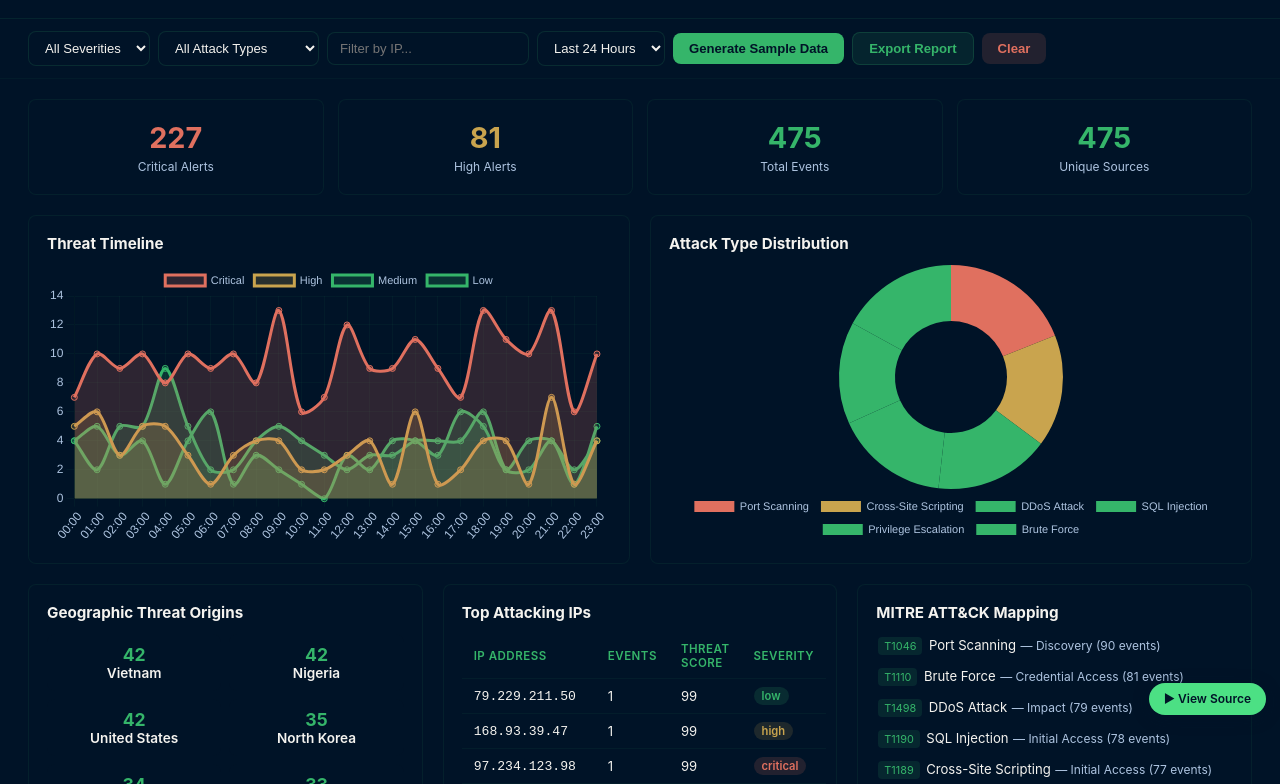
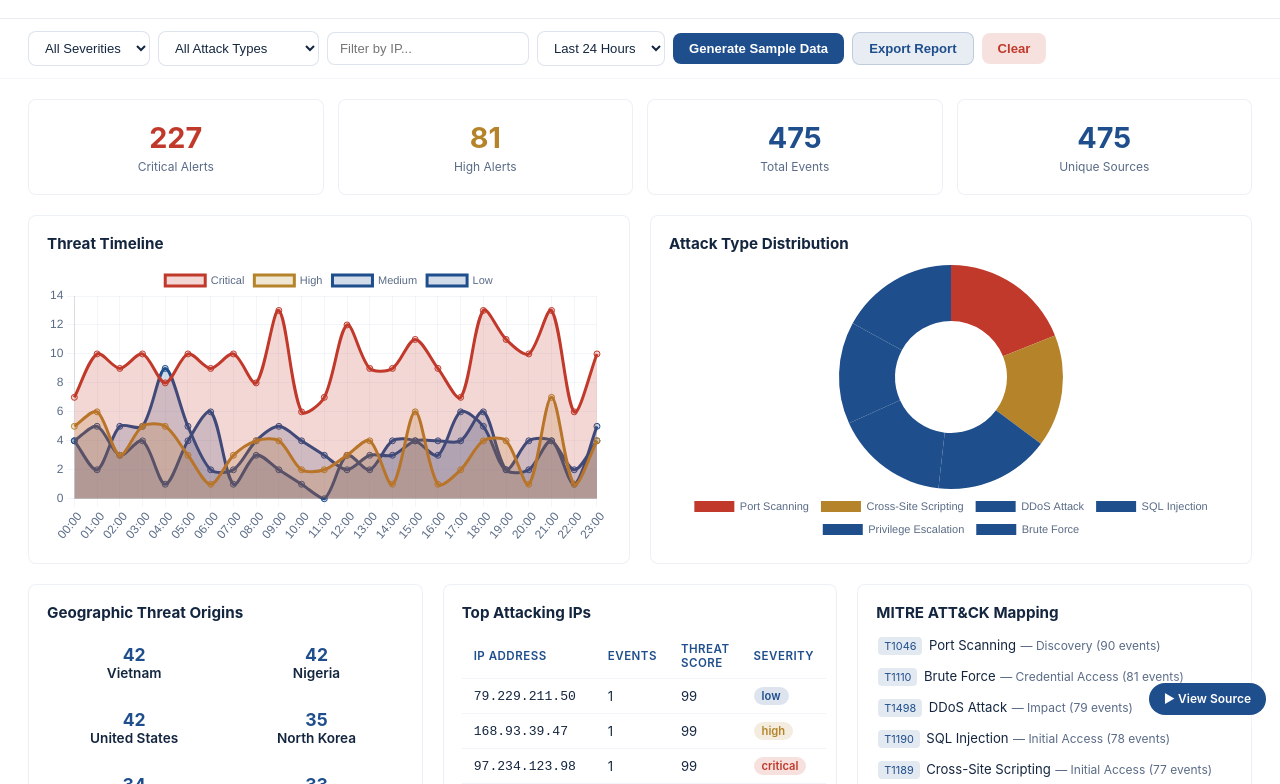
Before and after one commit to Freddricklogan/siem-log-analyzer, a plain HTML site: page index.html in a window 1280 px wide. Shown: the part 71-855 px from the top of the page. Drawn offline with nearby package versions, Linux system fonts and the light colour scheme.

Commit message:
Re-theme app pages to light executive: white background, blue and gold accents, navy text

```diff
--- a/index.html
+++ b/index.html
@@ -7,57 +7,57 @@
 <script src="https://cdn.jsdelivr.net/npm/chart.js@3.9.1/dist/chart.min.js"></script>
 <style>
 *{margin:0;padding:0;box-sizing:border-box}
-:root{--bg:#001327;--bg2:#001327;--bg3:#001327;--accent:#35b56a;--text:#f4f3ef;--text2:#adc4e0;--danger:#e0705f;--warning:#c9a44e;--success:#35b56a;--info:#35b56a;--purple:#35b56a;--radius:8px}
+:root{--bg:#ffffff;--bg2:#ffffff;--bg3:#ffffff;--accent:#1f4e8c;--text:#14263f;--text2:#5a6b86;--danger:#c0392b;--warning:#b5842a;--success:#1f4e8c;--info:#1f4e8c;--purple:#1f4e8c;--radius:8px}
 body{font-family:-apple-system,BlinkMacSystemFont,'Segoe UI',Roboto,sans-serif;background:var(--bg);color:var(--text);min-height:100vh}
-.header{background:linear-gradient(135deg,var(--bg2),var(--bg3));padding:20px 28px;border-bottom:1px solid rgba(53, 181, 106,.1);display:flex;align-items:center;justify-content:space-between;flex-wrap:wrap;gap:12px}
-.header h1{font-size:1.5rem;color:#f4f3ef}.header h1 span{color:var(--accent)}
+.header{background:linear-gradient(135deg,var(--bg2),var(--bg3));padding:20px 28px;border-bottom:1px solid rgba(31, 78, 140,.1);display:flex;align-items:center;justify-content:space-between;flex-wrap:wrap;gap:12px}
+.header h1{font-size:1.5rem;color:#14263f}.header h1 span{color:var(--accent)}
 .header-right{display:flex;align-items:center;gap:12px}
 .badge{padding:4px 12px;border-radius:20px;font-size:.72rem;font-weight:600}
-.badge-live{background:rgba(53, 181, 106,.15);color:var(--success);animation:pulse 2s infinite}
+.badge-live{background:rgba(31, 78, 140,.15);color:var(--success);animation:pulse 2s infinite}
 @keyframes pulse{0%,100%{opacity:1}50%{opacity:.5}}
-.controls{display:flex;gap:8px;padding:12px 28px;background:var(--bg2);flex-wrap:wrap;align-items:center;border-bottom:1px solid rgba(53, 181, 106,.05)}
-select,input[type=text]{padding:8px 12px;background:var(--bg);border:1px solid rgba(53, 181, 106,.15);border-radius:var(--radius);color:var(--text);font-size:.82rem;outline:none}
+.controls{display:flex;gap:8px;padding:12px 28px;background:var(--bg2);flex-wrap:wrap;align-items:center;border-bottom:1px solid rgba(31, 78, 140,.05)}
+select,input[type=text]{padding:8px 12px;background:var(--bg);border:1px solid rgba(31, 78, 140,.15);border-radius:var(--radius);color:var(--text);font-size:.82rem;outline:none}
 select:focus,input:focus{border-color:var(--accent)}
 .btn{padding:8px 16px;border:none;border-radius:var(--radius);font-size:.82rem;font-weight:600;cursor:pointer;transition:all .2s}
 .btn-primary{background:var(--accent);color:var(--bg)}
-.btn-primary:hover{background:#35b56a}
-.btn-secondary{background:rgba(53, 181, 106,.1);color:var(--accent);border:1px solid rgba(53, 181, 106,.2)}
-.btn-danger{background:rgba(224, 112, 95,.15);color:var(--danger)}
+.btn-primary:hover{background:#1f4e8c}
+.btn-secondary{background:rgba(31, 78, 140,.1);color:var(--accent);border:1px solid rgba(31, 78, 140,.2)}
+.btn-danger{background:rgba(192, 57, 43,.15);color:var(--danger)}
 .container{padding:20px 28px}
 .grid-4{display:grid;grid-template-columns:repeat(4,1fr);gap:14px;margin-bottom:20px}
 .grid-2{display:grid;grid-template-columns:1fr 1fr;gap:20px;margin-bottom:20px}
 .grid-3{display:grid;grid-template-columns:1fr 1fr 1fr;gap:20px;margin-bottom:20px}
 @media(max-width:1024px){.grid-4{grid-template-columns:repeat(2,1fr)}.grid-2,.grid-3{grid-template-columns:1fr}}
-.card{background:var(--bg2);border:1px solid rgba(53, 181, 106,.08);border-radius:var(--radius);padding:18px;position:relative;overflow:hidden}
-.card h2{font-size:.95rem;color:#f4f3ef;margin-bottom:12px;display:flex;align-items:center;gap:8px}
+.card{background:var(--bg2);border:1px solid rgba(31, 78, 140,.08);border-radius:var(--radius);padding:18px;position:relative;overflow:hidden}
+.card h2{font-size:.95rem;color:#14263f;margin-bottom:12px;display:flex;align-items:center;gap:8px}
 .stat-card{text-align:center;padding:20px}
 .stat-card .value{font-size:1.8rem;font-weight:700;margin-bottom:4px}
 .stat-card .label{font-size:.75rem;color:var(--text2)}
 .stat-card .change{font-size:.72rem;margin-top:4px}
 .severity{display:inline-block;padding:2px 8px;border-radius:12px;font-size:.7rem;font-weight:600}
-.sev-critical{background:rgba(224, 112, 95,.15);color:var(--danger)}
-.sev-high{background:rgba(201, 164, 78,.15);color:var(--warning)}
-.sev-medium{background:rgba(53, 181, 106,.15);color:var(--info)}
-.sev-low{background:rgba(53, 181, 106,.15);color:var(--success)}
+.sev-critical{background:rgba(192, 57, 43,.15);color:var(--danger)}
+.sev-high{background:rgba(181, 132, 42,.15);color:var(--warning)}
+.sev-medium{background:rgba(31, 78, 140,.15);color:var(--info)}
+.sev-low{background:rgba(31, 78, 140,.15);color:var(--success)}
 .chart-box{position:relative;height:280px}
 table{width:100%;border-collapse:collapse;font-size:.82rem}
-th,td{padding:8px 12px;text-align:left;border-bottom:1px solid rgba(53, 181, 106,.06)}
+th,td{padding:8px 12px;text-align:left;border-bottom:1px solid rgba(31, 78, 140,.06)}
 th{color:var(--accent);font-size:.72rem;text-transform:uppercase;letter-spacing:.5px;font-weight:600}
 .log-feed{max-height:350px;overflow-y:auto;font-family:monospace;font-size:.78rem}
-.log-entry{padding:6px 10px;border-bottom:1px solid rgba(53, 181, 106,.04);display:flex;gap:10px;align-items:flex-start}
-.log-entry:hover{background:rgba(53, 181, 106,.03)}
+.log-entry{padding:6px 10px;border-bottom:1px solid rgba(31, 78, 140,.04);display:flex;gap:10px;align-items:flex-start}
+.log-entry:hover{background:rgba(31, 78, 140,.03)}
 .log-time{color:var(--text2);white-space:nowrap;min-width:75px}
 .log-src{color:var(--info);min-width:110px}
 .log-msg{flex:1;word-break:break-word}
-.mitre-tag{display:inline-block;padding:2px 6px;border-radius:4px;font-size:.68rem;margin:2px;background:rgba(53, 181, 106,.12);color:var(--purple)}
+.mitre-tag{display:inline-block;padding:2px 6px;border-radius:4px;font-size:.68rem;margin:2px;background:rgba(31, 78, 140,.12);color:var(--purple)}
 .geo-map{display:grid;grid-template-columns:repeat(auto-fill,minmax(140px,1fr));gap:8px}
 .geo-item{background:var(--bg);border-radius:var(--radius);padding:10px;text-align:center}
 .geo-item .country{font-weight:600;font-size:.85rem}
 .geo-item .count{color:var(--accent);font-size:1.1rem;font-weight:700}
 .correlation-group{background:var(--bg);border-left:3px solid var(--danger);border-radius:0 var(--radius) var(--radius) 0;padding:12px;margin-bottom:10px}
-.correlation-group h4{font-size:.85rem;color:#f4f3ef;margin-bottom:6px}
+.correlation-group h4{font-size:.85rem;color:#14263f;margin-bottom:6px}
 .correlation-group p{font-size:.78rem;color:var(--text2)}
-.export-area{background:var(--bg);border:1px solid rgba(53, 181, 106,.1);border-radius:var(--radius);padding:14px;font-family:monospace;font-size:.78rem;max-height:300px;overflow-y:auto;white-space:pre-wrap;color:var(--text2)}
+.export-area{background:var(--bg);border:1px solid rgba(31, 78, 140,.1);border-radius:var(--radius);padding:14px;font-family:monospace;font-size:.78rem;max-height:300px;overflow-y:auto;white-space:pre-wrap;color:var(--text2)}
 </style>
 </head>
 <body>
@@ -192,16 +192,16 @@ function updateTimeline(data){
   });
   const labels=Object.keys(hours).sort();
   const datasets=[
-    {label:'Critical',data:labels.map(l=>hours[l].critical),borderColor:'#e0705f',backgroundColor:'rgba(224, 112, 95,.2)',fill:true,tension:.3},
-    {label:'High',data:labels.map(l=>hours[l].high),borderColor:'#c9a44e',backgroundColor:'rgba(201, 164, 78,.2)',fill:true,tension:.3},
-    {label:'Medium',data:labels.map(l=>hours[l].medium),borderColor:'#35b56a',backgroundColor:'rgba(53, 181, 106,.2)',fill:true,tension:.3},
-    {label:'Low',data:labels.map(l=>hours[l].low),borderColor:'#35b56a',backgroundColor:'rgba(53, 181, 106,.2)',fill:true,tension:.3}
+    {label:'Critical',data:labels.map(l=>hours[l].critical),borderColor:'#c0392b',backgroundColor:'rgba(192, 57, 43,.2)',fill:true,tension:.3},
+    {label:'High',data:labels.map(l=>hours[l].high),borderColor:'#b5842a',backgroundColor:'rgba(181, 132, 42,.2)',fill:true,tension:.3},
+    {label:'Medium',data:labels.map(l=>hours[l].medium),borderColor:'#1f4e8c',backgroundColor:'rgba(31, 78, 140,.2)',fill:true,tension:.3},
+    {label:'Low',data:labels.map(l=>hours[l].low),borderColor:'#1f4e8c',backgroundColor:'rgba(31, 78, 140,.2)',fill:true,tension:.3}
   ];
   if(timelineChart)timelineChart.destroy();
   timelineChart=new Chart(document.getElementById('timeline-chart'),{
     type:'line',data:{labels,datasets},
-    options:{responsive:true,maintainAspectRatio:false,plugins:{legend:{labels:{color:'#adc4e0',font:{size:11}}}},
-      scales:{x:{ticks:{color:'#adc4e0'},grid:{color:'rgba(53, 181, 106,.05)'}},y:{beginAtZero:true,ticks:{color:'#adc4e0'},grid:{color:'rgba(53, 181, 106,.05)'}}}}
+    options:{responsive:true,maintainAspectRatio:false,plugins:{legend:{labels:{color:'#5a6b86',font:{size:11}}}},
+      scales:{x:{ticks:{color:'#5a6b86'},grid:{color:'rgba(31, 78, 140,.05)'}},y:{beginAtZero:true,ticks:{color:'#5a6b86'},grid:{color:'rgba(31, 78, 140,.05)'}}}}
   });
 }
 
@@ -210,11 +210,11 @@ function updateAttackChart(data){
   data.forEach(e=>{counts[e.name]=(counts[e.name]||0)+1});
   const labels=Object.keys(counts);
   const values=Object.values(counts);
-  const colors=['#e0705f','#c9a44e','#35b56a','#35b56a','#35b56a','#35b56a'];
+  const colors=['#c0392b','#b5842a','#1f4e8c','#1f4e8c','#1f4e8c','#1f4e8c'];
   if(attackChart)attackChart.destroy();
   attackChart=new Chart(document.getElementById('attack-chart'),{
     type:'doughnut',data:{labels,datasets:[{data:values,backgroundColor:colors,borderWidth:0}]},
-    options:{responsive:true,maintainAspectRatio:false,plugins:{legend:{position:'bottom',labels:{color:'#adc4e0',font:{size:11},padding:12}}}}
+    options:{responsive:true,maintainAspectRatio:false,plugins:{legend:{position:'bottom',labels:{color:'#5a6b86',font:{size:11},padding:12}}}}
   });
 }
 
@@ -338,6 +338,6 @@ setInterval(()=>{document.getElementById('clock').textContent=new Date().toLocal
 // Auto-generate on load
 generateLogs();
 </script>
-<a id="view-src" href="https://github.com/Freddricklogan/siem-log-analyzer" target="_blank" rel="noopener" title="View source on GitHub" style="position:fixed;right:14px;bottom:14px;z-index:99999;font:600 12px/1 -apple-system,system-ui,sans-serif;color:#001327;background:#4ce084;border-radius:999px;padding:10px 15px;text-decoration:none;box-shadow:0 3px 16px rgba(0, 19, 39,.45)">&#9654; View Source</a>
+<a id="view-src" href="https://github.com/Freddricklogan/siem-log-analyzer" target="_blank" rel="noopener" title="View source on GitHub" style="position:fixed;right:14px;bottom:14px;z-index:99999;font:600 12px/1 -apple-system,system-ui,sans-serif;color:#ffffff;background:#1f4e8c;border-radius:999px;padding:10px 15px;text-decoration:none;box-shadow:0 3px 16px rgba(255, 255, 255,.45)">&#9654; View Source</a>
 </body>
 </html>
```
